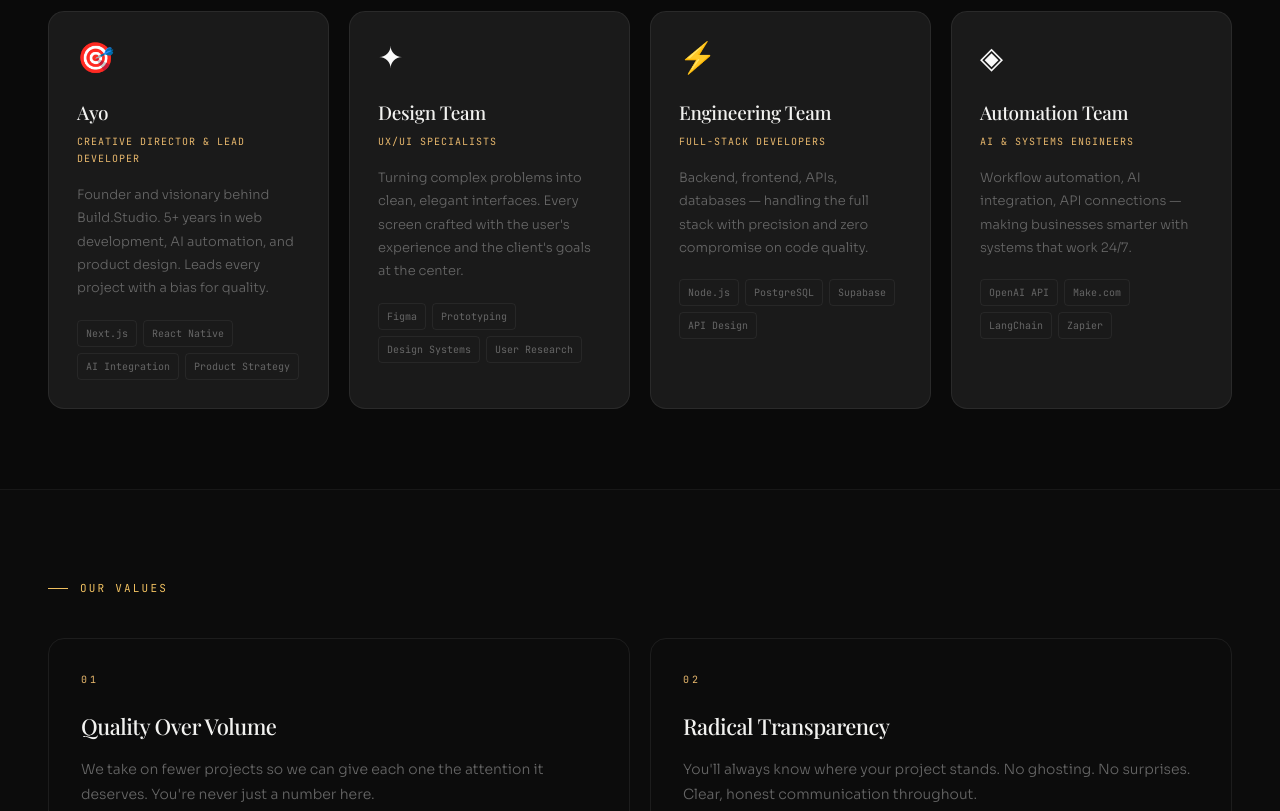
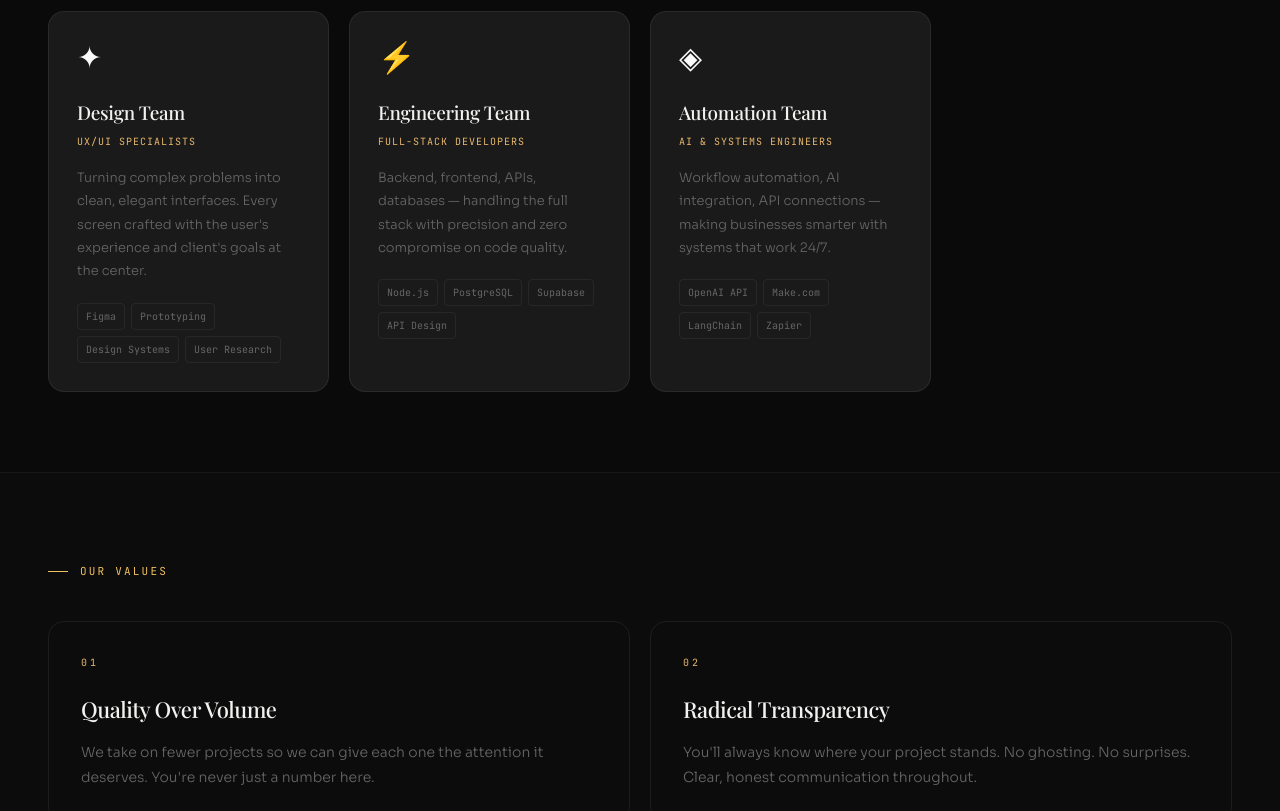
Before and after one commit to blackstoneautomation3-ctrl/build.studio, a Next.js app: page /about in a window 1280 px wide. Shown: the part 2020-2831 px from the top of the page. Built offline with nearby package versions, Linux system fonts and the light colour scheme; a web font is replaced by a local one.

Commit message:
Remove duplicate Ayo from Team section
- Keep only comprehensive Ayo section at top of About page
- Remove redundant Ayo entry from TEAM array under Team section
- Eliminate duplicate founder information across the site

```diff
--- a/app/about/page.tsx
+++ b/app/about/page.tsx
@@ -6,17 +6,10 @@ import { Navbar, Footer, FinalCTA, PageHero, useReveal } from "@/components/ui";
 
 const TEAM = [
   {
-    icon: "🎯",
-    name: "Ayo",
-    role: "Creative Director & Lead Developer",
-    desc: "Founder and visionary behind Build.Studio. 5+ years in web development, AI automation, and product design. Leads every project with a bias for quality.",
-    skills: ["Next.js", "React Native", "AI Integration", "Product Strategy"],
-  },
-  {
     icon: "✦",
     name: "Design Team",
     role: "UX/UI Specialists",
-    desc: "Turning complex problems into clean, elegant interfaces. Every screen crafted with the user's experience and the client's goals at the center.",
+    desc: "Turning complex problems into clean, elegant interfaces. Every screen crafted with the user's experience and client's goals at the center.",
     skills: ["Figma", "Prototyping", "Design Systems", "User Research"],
   },
   {
```
